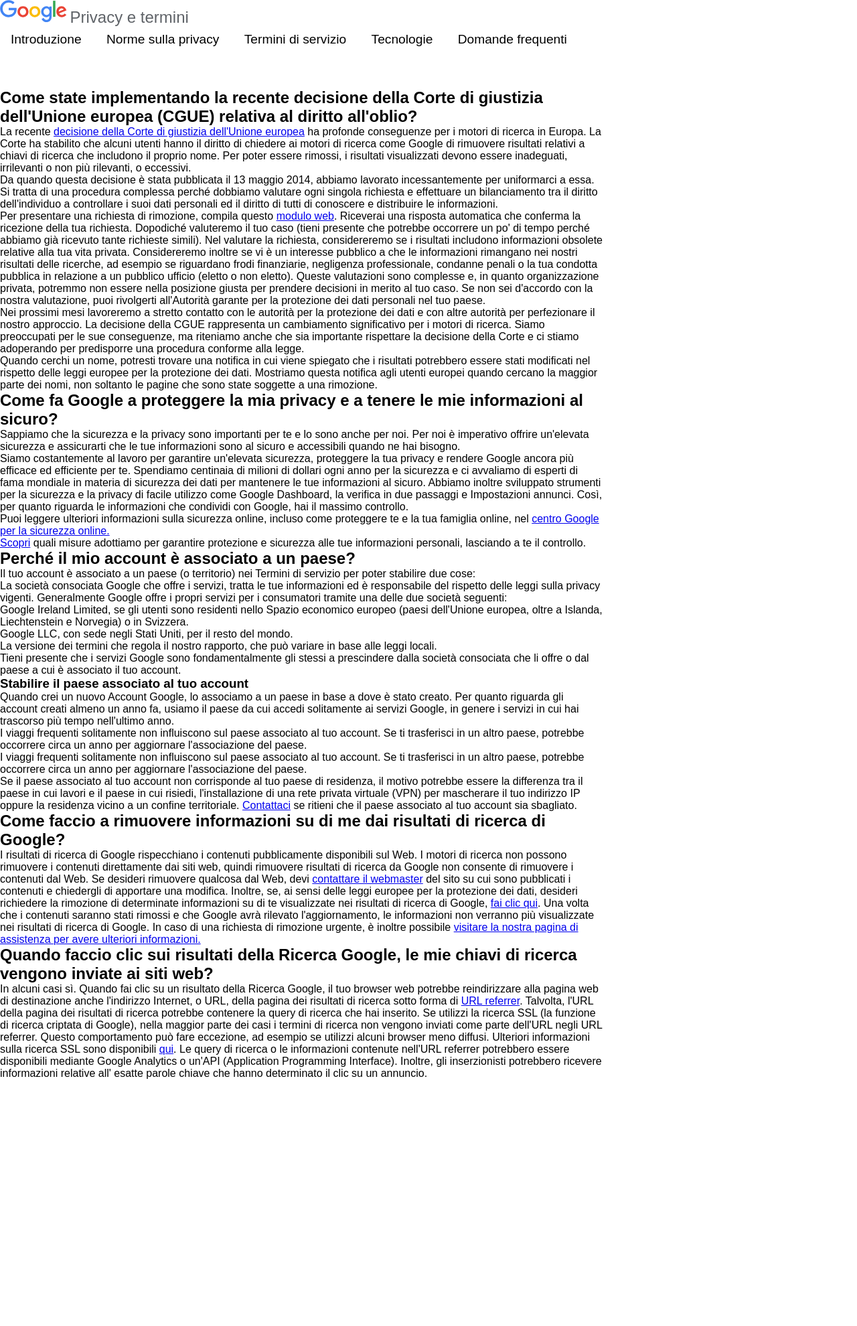
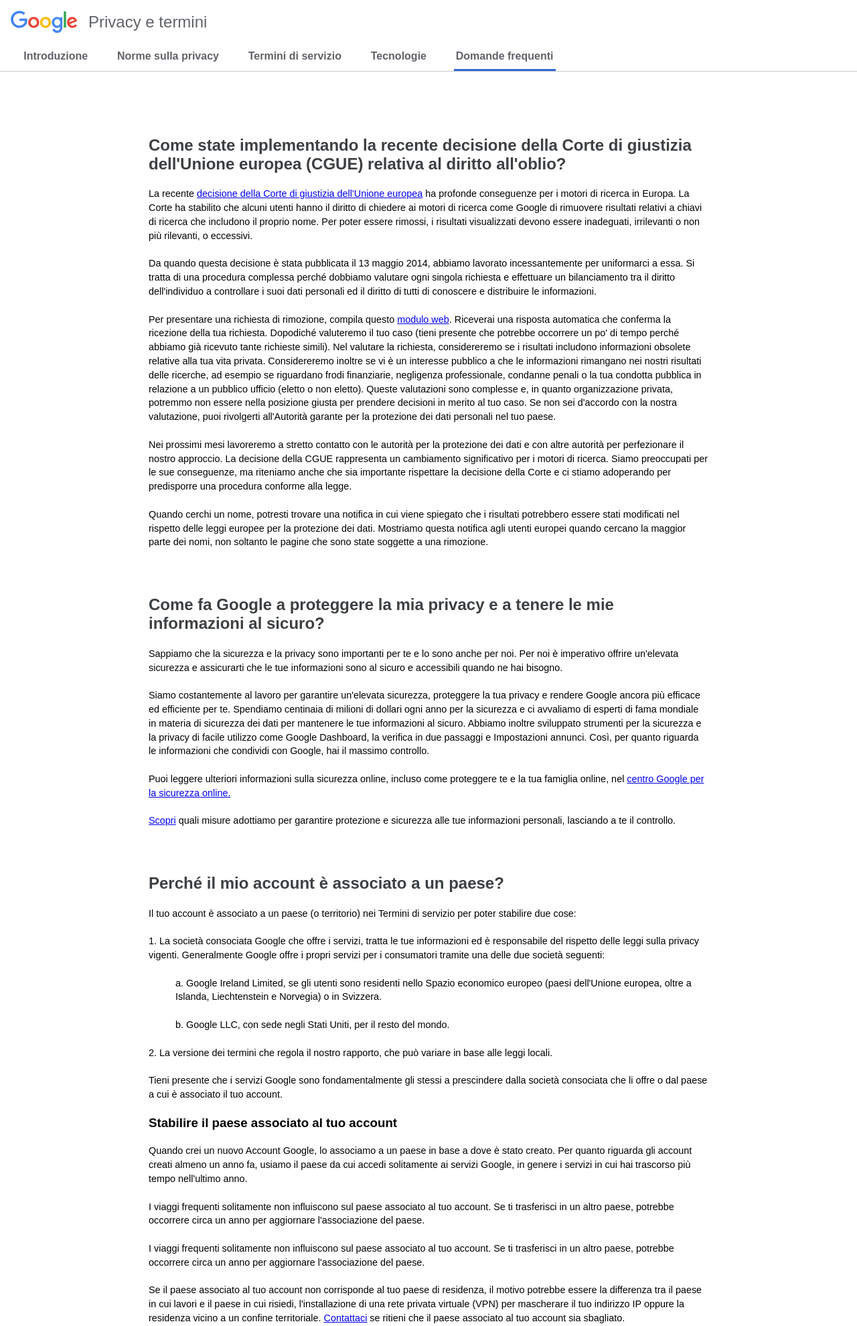
Before and after one commit to federicofrasca796/php-google-faq, a PHP site: page / in a window 1280 px wide. Shown: the top 1980 px of the page at 67% size. Before the commit the page ends 1611 px from the top, so only its background shows below. Run offline with PHP 8.4, Linux system fonts and the light colour scheme.

Commit message:
complete excercise

```diff
--- a/css/style.css
+++ b/css/style.css
@@ -7,19 +7,50 @@
 html, body{
     font-family: Arial, Helvetica, sans-serif;
 }
-ul > li {
+ol > ol,
+ol > ul,
+ul > ol,
+ul > ul {
+    padding-left: 40px;
+}
+h2{
+    padding-top: 3rem;
+}
+p,
+ol > li,
+ul > li{
+    margin: 1.3rem 0;
+    font-size: .9rem;
+    line-height: 1.3rem;
+}
+#site_header ul > li {
     display: inline-block;
-    padding: .5rem 1rem .5rem;
+    margin:0 1rem;
+    padding: 1.5rem .2rem .5rem;
+    font-size: 1rem;
+    color: #5F6368;
+    font-weight: bold;
+}
+.active_link{
+    color: #3367D6;
+    border-bottom: 3px solid #3367D6;
 }
 #site_header{
-    height: 100px;
-    margin-bottom: 2rem;
+    /* height: 100px; */
+    margin-bottom: 1rem;
+    padding: 1rem 1rem 0;
+    border-bottom: 1px solid rgba(151,151,151,0.5);
 }
 #site_navbar{
     font-size: 1.2rem;
 }
+.logo_band{
+    display: flex;
+    align-items: center;
+}
 .logo{
     width: 100px;
+    margin-right: 1rem;
 }
 .page_title{
     font-size: 1.5rem;
@@ -28,4 +59,19 @@ ul > li {
 
 #site_main{
     width: 900px;
+    margin: 0 auto;
+    padding: 2rem;
 }
+#site_main ul,
+#site_main ol {
+    list-style-position: inside;
+}
+#site_main h2{
+    color: #3c4043;
+}
+
+#site_footer{
+    margin-top: 2rem;
+    height: 40px;
+    background-color: #3c4043;
+}
--- a/index.php
+++ b/index.php
@@ -122,13 +122,15 @@ $privacy_page= [
 </head>
 <body>
     <header id="site_header">
-        <img src="./img/google-logo.svg" alt="google logo" class="logo">
-        <span class="page_title">Privacy e termini</span>
+        <div class="logo_band">
+            <img src="./img/google-logo.svg" alt="google logo" class="logo">
+            <span class="page_title">Privacy e termini</span>
+        </div>
 
         <nav id="site_navbar">
             <ul>
                 <?php foreach ($privacy_page as $nav_link) :?>
-                    <li><?= $nav_link['name']?></li>
+                    <li class="<?= $nav_link['is_active']? 'active_link' : ''?>"><?= $nav_link['name']?></li>
                 <?php endforeach?>
                 </ul>
             </nav>
@@ -153,6 +155,6 @@ $privacy_page= [
             <?php endforeach?>
     </main>
 
-    <footer></footer>
+    <footer id="site_footer"></footer>
 </body>
 </html>
```
